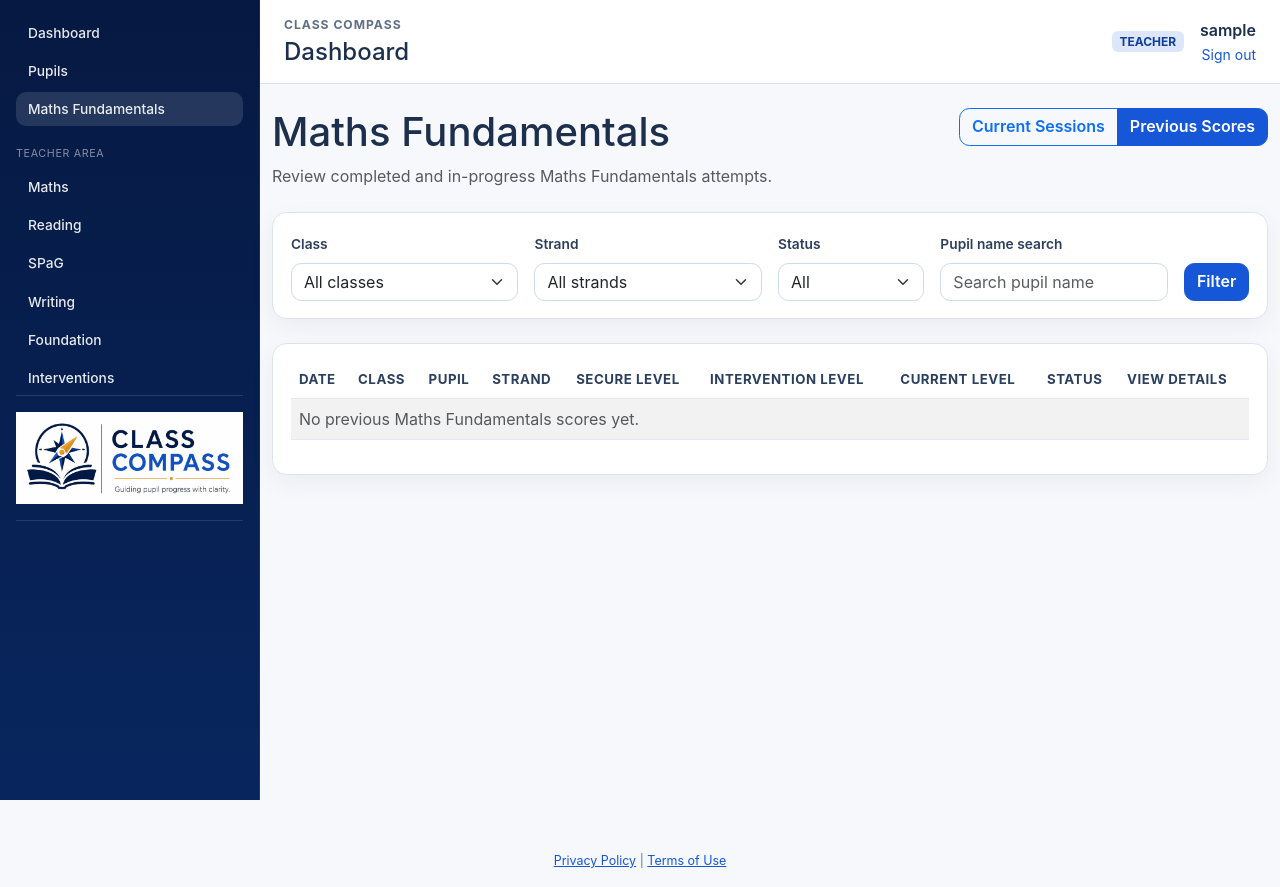
After one commit to nbri15/Tracker-V2, a Flask app: page /fundamentals/scores in a window 1280 px wide. The commit adds this page. Run offline with Flask 3, Linux system fonts and the light colour scheme; the visitor is signed in with stand-in values (Sample User, id 1); data comes from the database, SQL or seed files in the repository; data that the repository does not hold is empty; some libraries are stand-ins or nearby versions.

Commit message:
Add Maths Fundamentals previous scores page

```diff
--- a/app/fundamentals/routes.py
+++ b/app/fundamentals/routes.py
@@ -7,6 +7,7 @@ from datetime import datetime, timezone
 
 from flask import abort, flash, redirect, render_template, request, url_for
 from flask_login import current_user, login_required
+from sqlalchemy import or_
 
 from app.extensions import db
 from app.models import (
@@ -39,10 +40,19 @@ SEQUENCE_QUESTION_TYPES = {
 
 def _active_classes_for_user():
     query = SchoolClass.query.filter_by(is_active=True)
-    if current_user.is_authenticated and not current_user.is_executive_admin:
-        if hasattr(SchoolClass, 'school_id') and hasattr(current_user, 'school_id'):
-            query = query.filter_by(school_id=current_user.school_id)
-        query = query.filter_by(is_demo=current_user.is_demo)
+    if current_user.is_authenticated:
+        if current_user.is_executive_admin:
+            school_id = current_school_id()
+            if school_id is not None:
+                query = query.filter(SchoolClass.school_id == school_id)
+        elif current_user.can_manage_school:
+            if hasattr(SchoolClass, 'school_id') and hasattr(current_user, 'school_id'):
+                query = query.filter_by(school_id=current_user.school_id)
+            query = query.filter_by(is_demo=current_user.is_demo)
+        else:
+            query = query.filter_by(teacher_id=current_user.id, is_demo=current_user.is_demo)
+            if hasattr(SchoolClass, 'school_id') and hasattr(current_user, 'school_id'):
+                query = query.filter_by(school_id=current_user.school_id)
     return query.order_by(SchoolClass.year_group, SchoolClass.name).all()
 
 
@@ -76,7 +86,7 @@ def format_fundamental_question_text(question: FundamentalQuestion) -> str:
 def _can_access_class(school_class: SchoolClass) -> bool:
     if current_user.is_executive_admin:
         return True
-    if hasattr(SchoolClass, 'school_id') and hasattr(current_user, 'school_id'):
+    if current_user.can_manage_school and hasattr(SchoolClass, 'school_id') and hasattr(current_user, 'school_id'):
         return school_class.school_id == current_school_id() and school_class.is_demo == current_user.is_demo
     return school_class.teacher_id == current_user.id and school_class.is_demo == current_user.is_demo
 
@@ -147,6 +157,64 @@ def session_detail(session_id: int):
         pupils=pupils,
         attempts=attempts_by_pupil,
         answered_counts=answered_counts,
+    )
+
+
+@fundamentals_bp.route('/scores')
+@login_required
+def scores():
+    classes = _active_classes_for_user()
+    class_ids = [school_class.id for school_class in classes]
+    strands = FundamentalStrand.query.order_by(FundamentalStrand.name).all()
+
+    selected_class_id = request.args.get('class_id', type=int)
+    selected_strand_id = request.args.get('strand_id', type=int)
+    selected_status = (request.args.get('status') or 'all').strip().lower()
+    pupil_search = (request.args.get('q') or '').strip()
+
+    query = (FundamentalPupilAttempt.query
+        .join(FundamentalSession, FundamentalPupilAttempt.session_id == FundamentalSession.id)
+        .join(SchoolClass, FundamentalSession.class_id == SchoolClass.id)
+        .join(Pupil, FundamentalPupilAttempt.pupil_id == Pupil.id)
+        .join(FundamentalStrand, FundamentalSession.strand_id == FundamentalStrand.id)
+        .filter(SchoolClass.is_active.is_(True)))
+
+    if not class_ids:
+        query = query.filter(False)
+    else:
+        query = query.filter(FundamentalSession.class_id.in_(class_ids))
+
+    if selected_class_id:
+        if selected_class_id not in class_ids:
+            abort(403)
+        query = query.filter(FundamentalSession.class_id == selected_class_id)
+
+    if selected_strand_id:
+        query = query.filter(FundamentalSession.strand_id == selected_strand_id)
+
+    if selected_status == 'complete':
+        query = query.filter(FundamentalPupilAttempt.is_complete.is_(True))
+    elif selected_status == 'in_progress':
+        query = query.filter(FundamentalPupilAttempt.is_complete.is_(False))
+    elif selected_status != 'all':
+        selected_status = 'all'
+
+    if pupil_search:
+        search_term = f'%{pupil_search}%'
+        full_name = Pupil.first_name + ' ' + Pupil.last_name
+        query = query.filter(or_(Pupil.first_name.ilike(search_term), Pupil.last_name.ilike(search_term), full_name.ilike(search_term)))
+
+    attempts = query.order_by(FundamentalPupilAttempt.created_at.desc(), FundamentalPupilAttempt.id.desc()).all()
+
+    return render_template(
+        'fundamentals_scores.html',
+        attempts=attempts,
+        classes=classes,
+        strands=strands,
+        selected_class_id=selected_class_id,
+        selected_strand_id=selected_strand_id,
+        selected_status=selected_status,
+        pupil_search=pupil_search,
     )
 
 
--- /dev/null
+++ b/app/templates/fundamentals_scores.html
@@ -0,0 +1,94 @@
+{% extends 'base.html' %}
+{% block title %}Previous Maths Fundamentals Scores{% endblock %}
+{% block content %}
+<div class="d-flex flex-column flex-lg-row justify-content-between align-items-lg-start gap-3 mb-4">
+  <div>
+    <h1>Maths Fundamentals</h1>
+    <p class="text-muted mb-0">Review completed and in-progress Maths Fundamentals attempts.</p>
+  </div>
+  <div class="btn-group" role="group" aria-label="Maths Fundamentals navigation">
+    <a class="btn btn-outline-primary" href="{{ url_for('fundamentals.home') }}">Current Sessions</a>
+    <a class="btn btn-primary" href="{{ url_for('fundamentals.scores') }}">Previous Scores</a>
+  </div>
+</div>
+
+<div class="card shadow-sm mb-4">
+  <div class="card-body">
+    <form method="get" class="row g-3 align-items-end">
+      {% if current_user.is_executive_admin and selected_school_id %}<input type="hidden" name="school_id" value="{{ selected_school_id }}">{% endif %}
+      <div class="col-md-3">
+        <label class="form-label" for="class_id">Class</label>
+        <select class="form-select" id="class_id" name="class_id">
+          <option value="">All classes</option>
+          {% for school_class in classes %}
+            <option value="{{ school_class.id }}" {% if selected_class_id == school_class.id %}selected{% endif %}>{{ school_class.name }}</option>
+          {% endfor %}
+        </select>
+      </div>
+      <div class="col-md-3">
+        <label class="form-label" for="strand_id">Strand</label>
+        <select class="form-select" id="strand_id" name="strand_id">
+          <option value="">All strands</option>
+          {% for strand in strands %}
+            <option value="{{ strand.id }}" {% if selected_strand_id == strand.id %}selected{% endif %}>{{ strand.name }}</option>
+          {% endfor %}
+        </select>
+      </div>
+      <div class="col-md-2">
+        <label class="form-label" for="status">Status</label>
+        <select class="form-select" id="status" name="status">
+          <option value="all" {% if selected_status == 'all' %}selected{% endif %}>All</option>
+          <option value="complete" {% if selected_status == 'complete' %}selected{% endif %}>Complete</option>
+          <option value="in_progress" {% if selected_status == 'in_progress' %}selected{% endif %}>In progress</option>
+        </select>
+      </div>
+      <div class="col-md-3">
+        <label class="form-label" for="q">Pupil name search</label>
+        <input class="form-control" id="q" name="q" value="{{ pupil_search }}" placeholder="Search pupil name">
+      </div>
+      <div class="col-md-1 d-grid">
+        <button class="btn btn-primary" type="submit">Filter</button>
+      </div>
+    </form>
+  </div>
+</div>
+
+<div class="card shadow-sm">
+  <div class="card-body">
+    <div class="table-responsive">
+      <table class="table table-striped align-middle">
+        <thead>
+          <tr>
+            <th>Date</th>
+            <th>Class</th>
+            <th>Pupil</th>
+            <th>Strand</th>
+            <th>Secure Level</th>
+            <th>Intervention Level</th>
+            <th>Current Level</th>
+            <th>Status</th>
+            <th>View Details</th>
+          </tr>
+        </thead>
+        <tbody>
+          {% for attempt in attempts %}
+            <tr>
+              <td>{{ (attempt.completed_at or attempt.created_at).strftime('%d %b %Y %H:%M') }}</td>
+              <td>{{ attempt.session.school_class.name }}</td>
+              <td>{{ attempt.pupil.full_name }}</td>
+              <td>{{ attempt.session.strand.name }}</td>
+              <td>{{ attempt.secure_level if attempt.secure_level else '—' }}</td>
+              <td>{{ attempt.intervention_level if attempt.intervention_level else '—' }}</td>
+              <td>{{ attempt.current_level }}</td>
+              <td>{% if attempt.is_complete %}<span class="badge text-bg-success">Complete</span>{% else %}<span class="badge text-bg-primary">In progress</span>{% endif %}</td>
+              <td><a class="btn btn-sm btn-outline-primary" href="{{ url_for('fundamentals.attempt_detail', attempt_id=attempt.id) }}">View Details</a></td>
+            </tr>
+          {% else %}
+            <tr><td colspan="9" class="text-muted">No previous Maths Fundamentals scores yet.</td></tr>
+          {% endfor %}
+        </tbody>
+      </table>
+    </div>
+  </div>
+</div>
+{% endblock %}
--- a/app/templates/fundamentals_session.html
+++ b/app/templates/fundamentals_session.html
@@ -8,7 +8,7 @@
     <h1>{{ session.strand.name }}</h1>
     <p class="text-muted">{{ session.school_class.name }} · Start level {{ session.start_level }} · {% if session.is_active %}Active{% else %}Stopped{% endif %}</p>
   </div>
-  {% if session.is_active %}<form method="post" action="{{ url_for('fundamentals.stop_session', session_id=session.id) }}"><button class="btn btn-outline-danger">Stop session</button></form>{% endif %}
+  <div class="d-flex gap-2"><a class="btn btn-outline-primary" href="{{ url_for('fundamentals.scores', class_id=session.class_id, school_id=selected_school_id) if current_user.is_executive_admin and selected_school_id else url_for('fundamentals.scores', class_id=session.class_id) }}">Previous Scores</a>{% if session.is_active %}<form method="post" action="{{ url_for('fundamentals.stop_session', session_id=session.id) }}"><button class="btn btn-outline-danger">Stop session</button></form>{% endif %}</div>
 </div>
 <div class="card border-primary shadow-sm mb-4">
   <div class="card-body">
```
Also changed, not shown: app/templates/fundamentals_home.html (+8 -2 lines).
